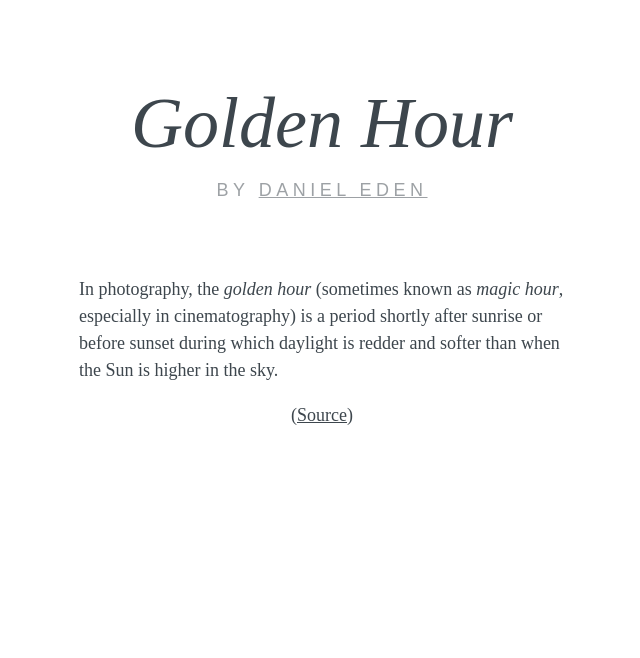
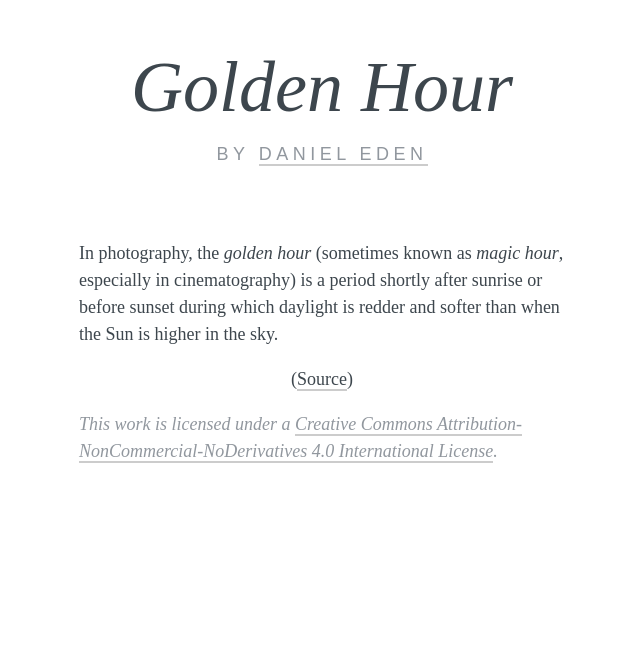
Before and after one commit to daneden/goldenhour, a plain HTML site: page index.html in a window 1280 px wide. Shown: the part 142-800 px from the top of the page, without its empty margins (318-958 px from the left). Drawn offline with Linux system fonts and the light colour scheme; grey boxes are pictures that could not be loaded.

Commit message:
Update text and copyright

```diff
--- a/index.html
+++ b/index.html
@@ -15,8 +15,9 @@
       <p>In photography, the <em>golden hour</em> (sometimes known as <em>magic hour</em>, especially in cinematography) is a period
         shortly after sunrise or before sunset during which daylight is redder and softer than when the Sun is higher in
         the sky.</p>
+      <p>(<a href="https://en.wikipedia.org/wiki/Golden_hour_(photography)">Source</a>)</p>
 
-      <p>(<a href="https://en.wikipedia.org/wiki/Golden_hour_(photography)">Source</a>)</p>
+      <p class="meta"><em>This work is licensed under a <a rel="license" href="http://creativecommons.org/licenses/by-nc-nd/4.0/">Creative Commons Attribution-NonCommercial-NoDerivatives 4.0 International License</a>.</em></p>
     </section>
 
     <section class="u-invert">
--- a/style.css
+++ b/style.css
@@ -62,16 +62,21 @@ p {
 
 a {
   color: inherit;
+  text-decoration: none;
+  border-bottom: 2px solid rgba(0,0,0,.2);
 }
 
   a:hover {
     color: #EF540D;
+    border-bottom-color: rgba(239, 84, 13, .5);
+    background-color: rgba(239, 84, 13, .1);
   }
 
 .btn {
   display: inline-block;
   background-color: #fff;
   border-radius: 4px;
+  border-bottom: 0;
   padding: 1rem 2rem;
   color: #25282B;
   text-decoration: none;
@@ -100,7 +105,7 @@ a {
 }
 
 .meta {
-  opacity: 0.5;
+  color: #91979E;
 }
 
 .canvas {
```
